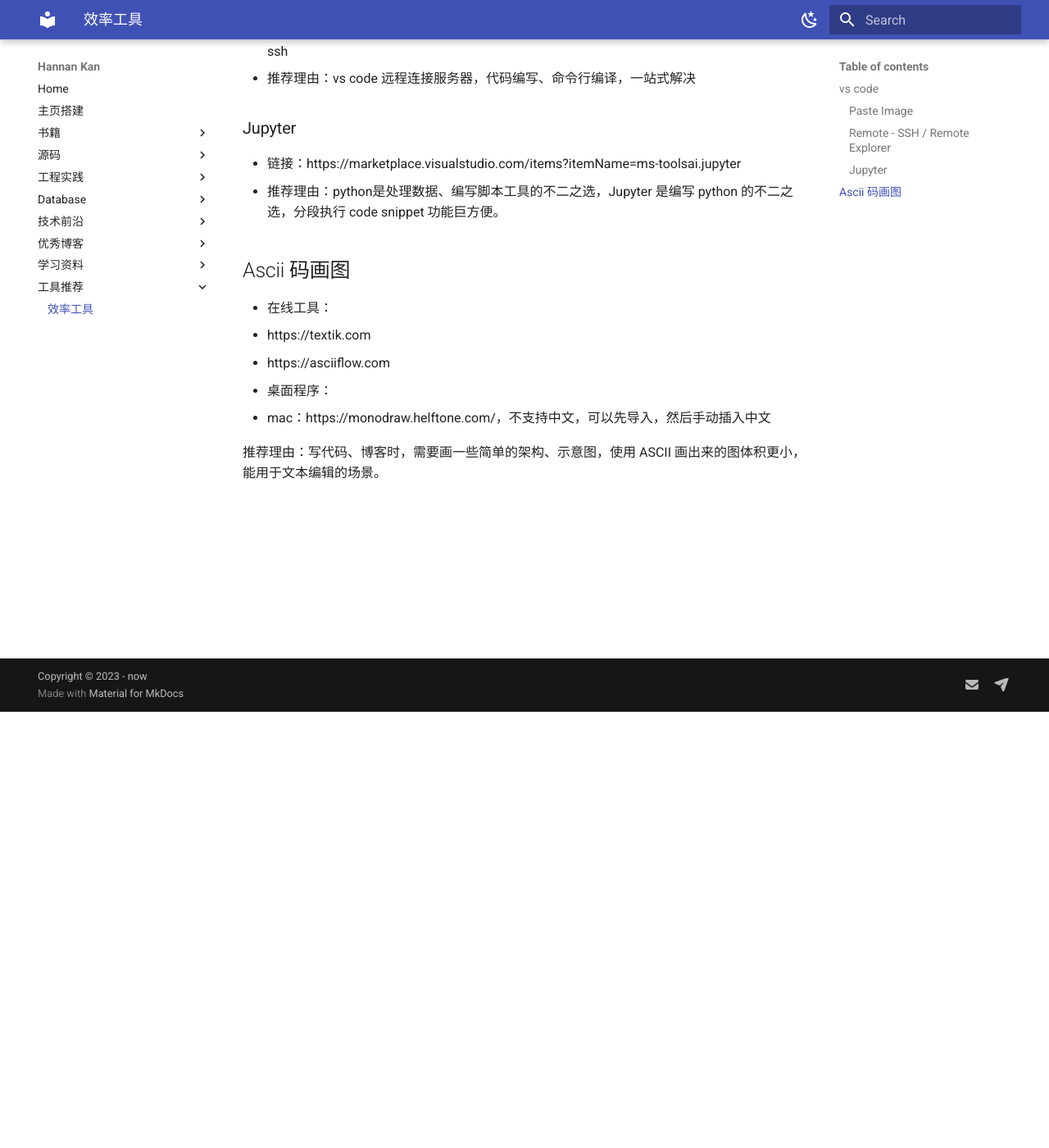
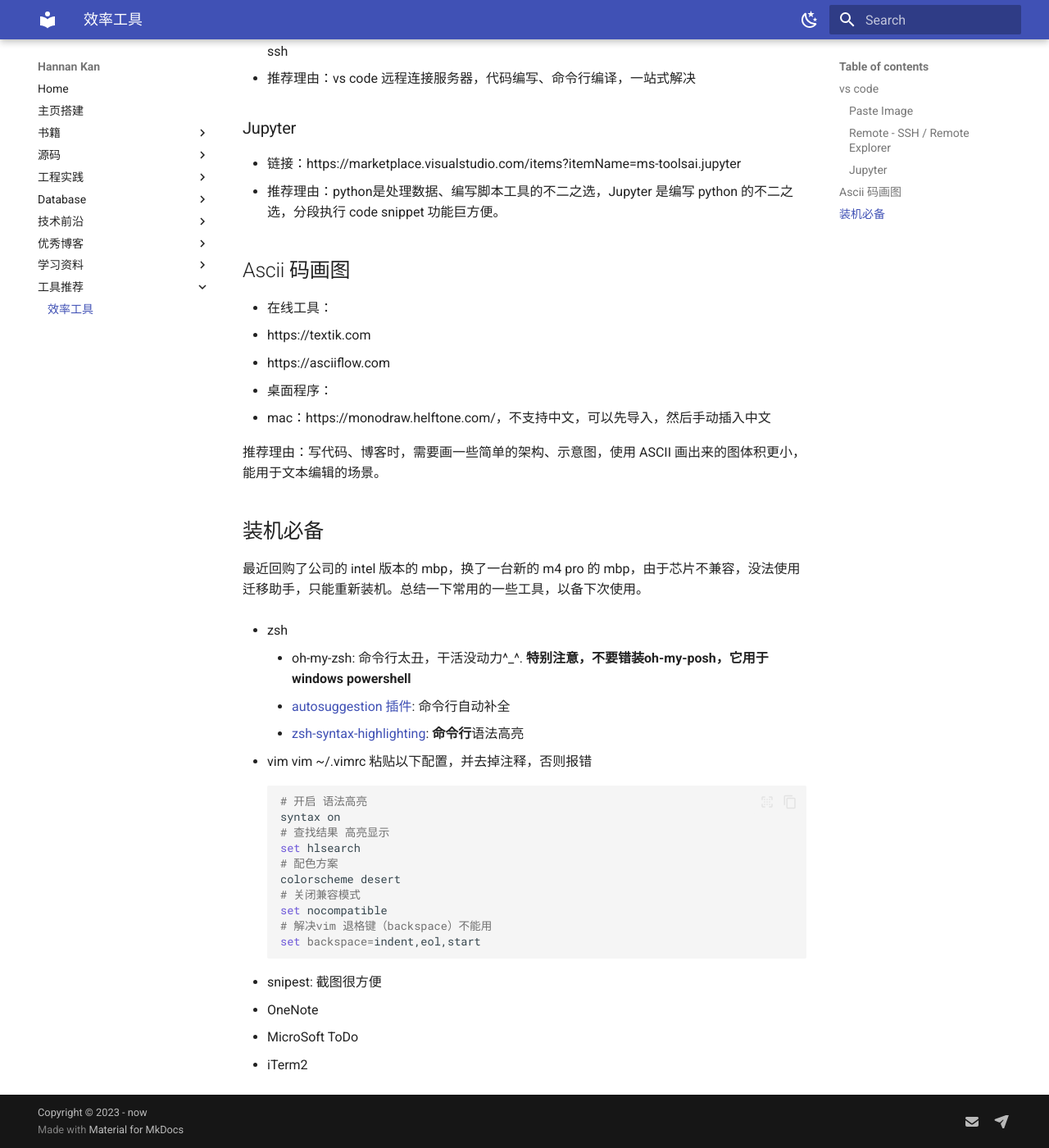
Before and after one commit to HannanKan/homepage, an MkDocs documentation site: the page built from docs/utils/efficiency_tools.md, in a window 1280 px wide and 1400 px high, scrolled down 532 px. Shown: the whole window at 82% size. Built offline with MkDocs 1.6.1 and Material for MkDocs 9.7.7, drawn with Linux system fonts in a browser that asks for light colours; comment, search, counter and statistics services are not loaded.

Commit message:
添加一些mbp装机必备

````diff
--- a/docs/utils/efficiency_tools.md
+++ b/docs/utils/efficiency_tools.md
@@ -24,3 +24,32 @@
   * mac：https://monodraw.helftone.com/，不支持中文，可以先导入，然后手动插入中文
 
 推荐理由：写代码、博客时，需要画一些简单的架构、示意图，使用 ASCII 画出来的图体积更小，能用于文本编辑的场景。
+
+
+## 装机必备
+最近回购了公司的 intel 版本的 mbp，换了一台新的 m4 pro 的 mbp，由于芯片不兼容，没法使用迁移助手，只能重新装机。总结一下常用的一些工具，以备下次使用。
+
+* zsh
+    * oh-my-zsh: 命令行太丑，干活没动力^_^.  **特别注意，不要错装oh-my-posh，它用于 windows powershell**
+    * [autosuggestion 插件](https://formulae.brew.sh/formula/zsh-autosuggestions): 命令行自动补全
+    * [ zsh-syntax-highlighting](): **命令行**语法高亮
+
+* vim
+vim ~/.vimrc 粘贴以下配置，并去掉注释，否则报错
+```shell
+# 开启 语法高亮
+syntax on
+# 查找结果 高亮显示
+set hlsearch
+# 配色方案
+colorscheme desert
+# 关闭兼容模式
+set nocompatible
+# 解决vim 退格键（backspace）不能用
+set backspace=indent,eol,start
+```
+
+* snipest: 截图很方便
+* OneNote
+* MicroSoft ToDo
+* iTerm2
````
